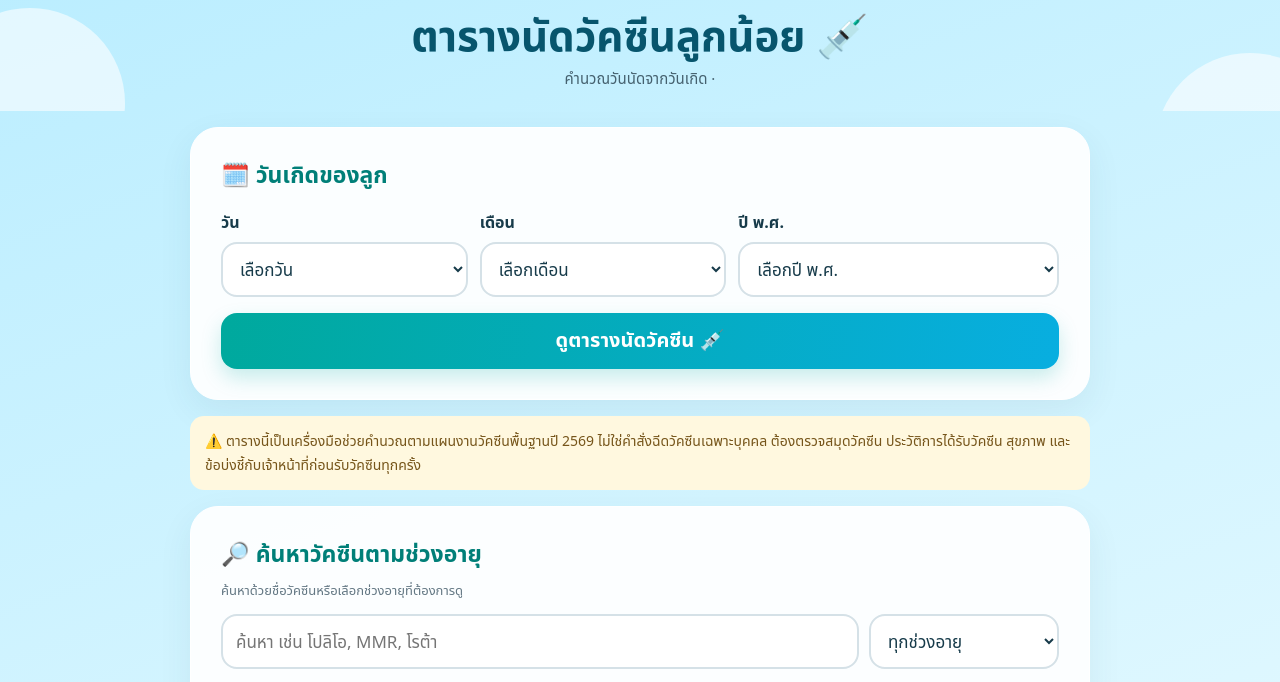
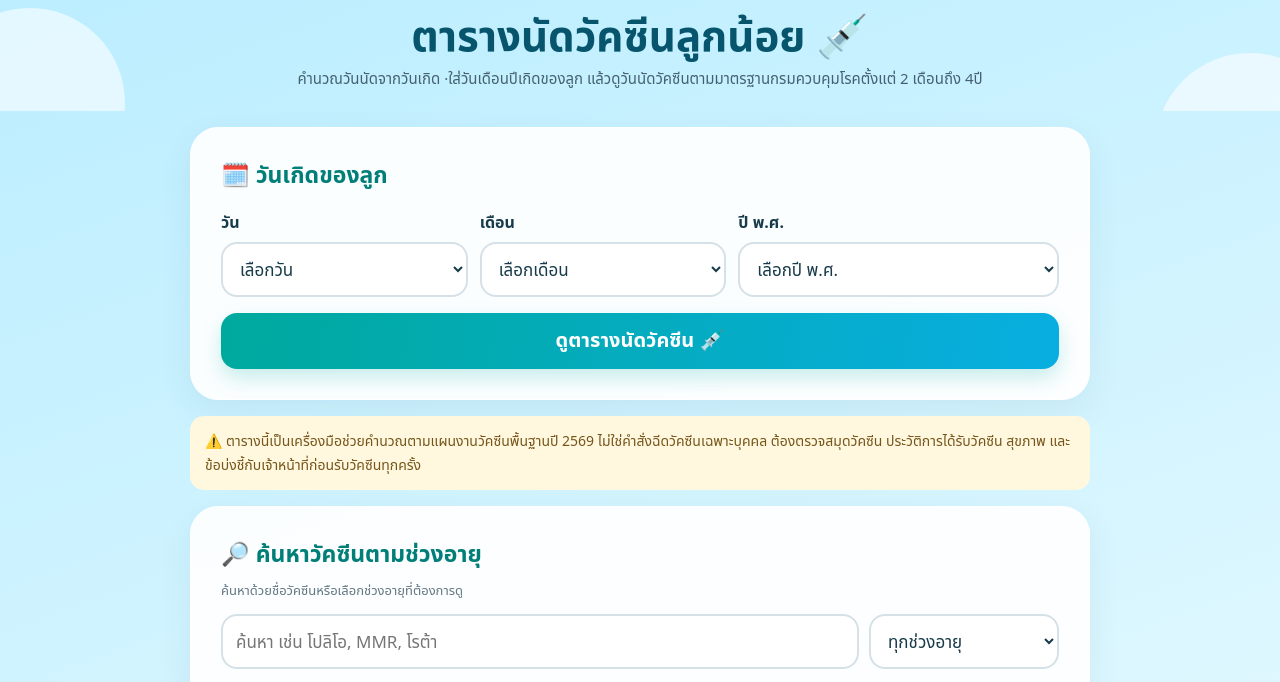
Before and after one commit to jinsawoo14-maker/vaccine-schedule-lalai, a plain HTML site: page index.html in a window 1280 px wide. Shown: the part 82-764 px from the top of the page. Drawn offline with Linux system fonts and the light colour scheme.

Commit message:
Update index.html

```diff
--- a/index.html
+++ b/index.html
@@ -14,7 +14,7 @@ main{width:min(900px,calc(100% - 28px));margin:0 auto 40px}.panel{background:#ff
 <body>
 <header>
 <div class="brand"><svg viewBox="0 0 64 64" role="img" aria-label="ตราสัญลักษณ์ รพ.สต.ละลาย"><circle cx="32" cy="32" r="29" fill="#dff8f5" stroke="#07988e" stroke-width="3"/><path d="M32 13v38M13 32h38" stroke="#07988e" stroke-width="7" stroke-linecap="round"/><path d="M23 23h18v18H23z" fill="#fff" stroke="#087c78" stroke-width="2"/><path d="M32 27v10M27 32h10" stroke="#08a9b5" stroke-width="3" stroke-linecap="round"/></svg><span>รพ.สต.ละลาย</span></div>
-<h1>ตารางนัดวัคซีนลูกน้อย 💉</h1><p>คำนวณวันนัดจากวันเกิด · </p></header>
+<h1>ตารางนัดวัคซีนลูกน้อย 💉</h1><p>คำนวณวันนัดจากวันเกิด ·ใส่วันเดือนปีเกิดของลูก แล้วดูวันนัดวัคซีนตามมาตรฐานกรมควบคุมโรคตั้งแต่ 2 เดือนถึง 4ปี </p></header>
 <main>
 <section class="panel entry">
 <h2>🗓️ วันเกิดของลูก</h2>
```
